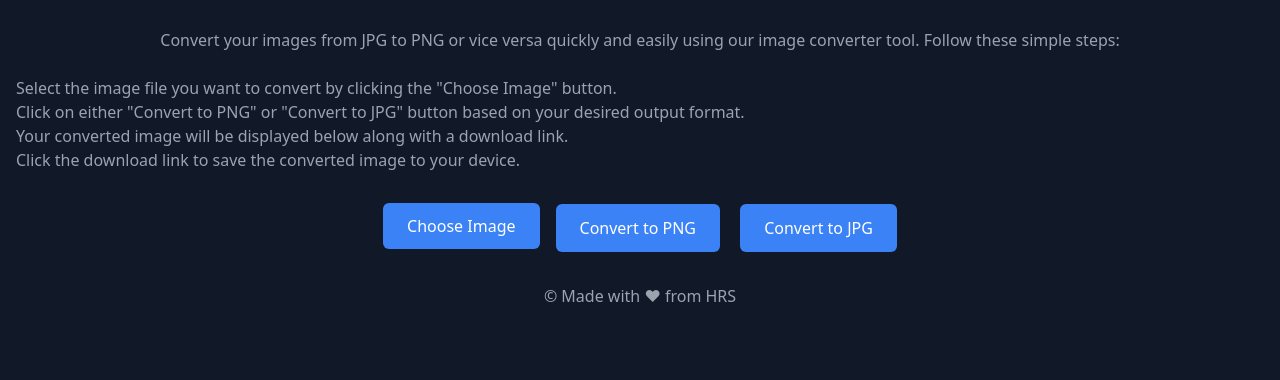
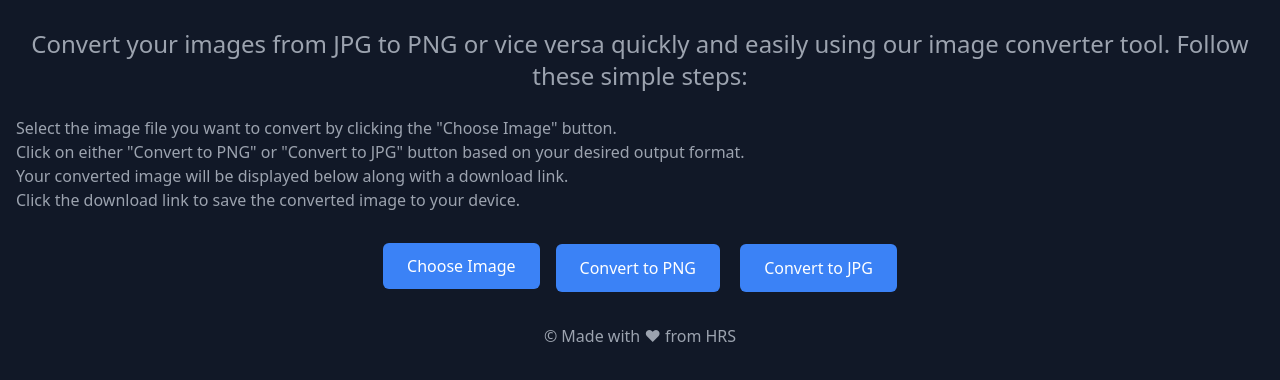
Before and after one commit to HrsFlex/Freejpg2pngConverter, a website: page index.html in a window 1280 px wide. Shown: the part 72-452 px from the top of the page. Drawn offline with nearby package versions, Linux system fonts and the light colour scheme.

Commit message:
Seo Optimization and Footer updation

```diff
--- a/index.html
+++ b/index.html
@@ -10,10 +10,14 @@
 <body class="bg-gray-900 text-white">
   <div class="container mx-auto px-4 py-8">
     <h1 class="text-3xl font-semibold text-center mb-8">Image Converter</h1>
-    <p class="text-center text-gray-400 mb-6">Convert your images from JPG to PNG or vice versa quickly and easily using our image converter tool. Follow these simple steps:</p>
+    <p class="text-center text-2xl text-gray-400 mb-6">Convert your images from JPG to PNG or vice versa quickly and easily using our image converter tool. Follow these simple steps:</p>
+
     <ol class="text-gray-400 mb-8">
+
       <li>Select the image file you want to convert by clicking the "Choose Image" button.</li>
+
       <li>Click on either "Convert to PNG" or "Convert to JPG" button based on your desired output format.</li>
+
       <li>Your converted image will be displayed below along with a download link.</li>
       <li>Click the download link to save the converted image to your device.</li>
     </ol>
@@ -32,7 +36,7 @@
       <img src="#" alt="Image Preview" id="previewImage" class="mx-auto max-w-sm rounded-lg shadow-lg">
     </div>
     <div id="result" class="text-center"></div>
-    <footer class="mt-8 text-center text-gray-400">&copy; Made with &#x2764; from HRS</footer>
+    <footer class="mt-8 text-center text-gray-400">&copy; Made with &#x2764; from <span> <a href="https://hrs-portfolio.framer.ai/">HRS</a> </span> </footer>
   </div>
   <script src="script.js"></script>
 </body>
```
